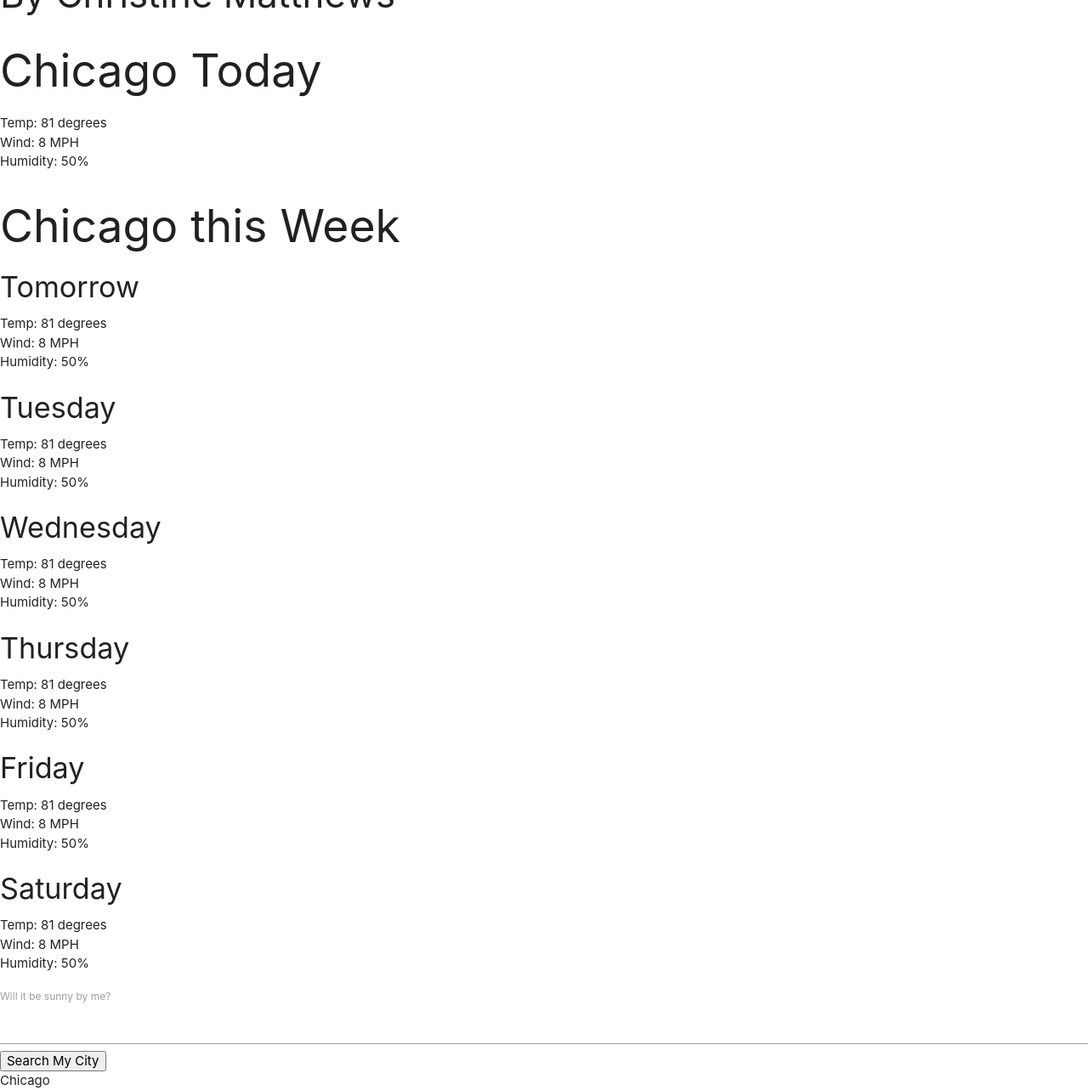
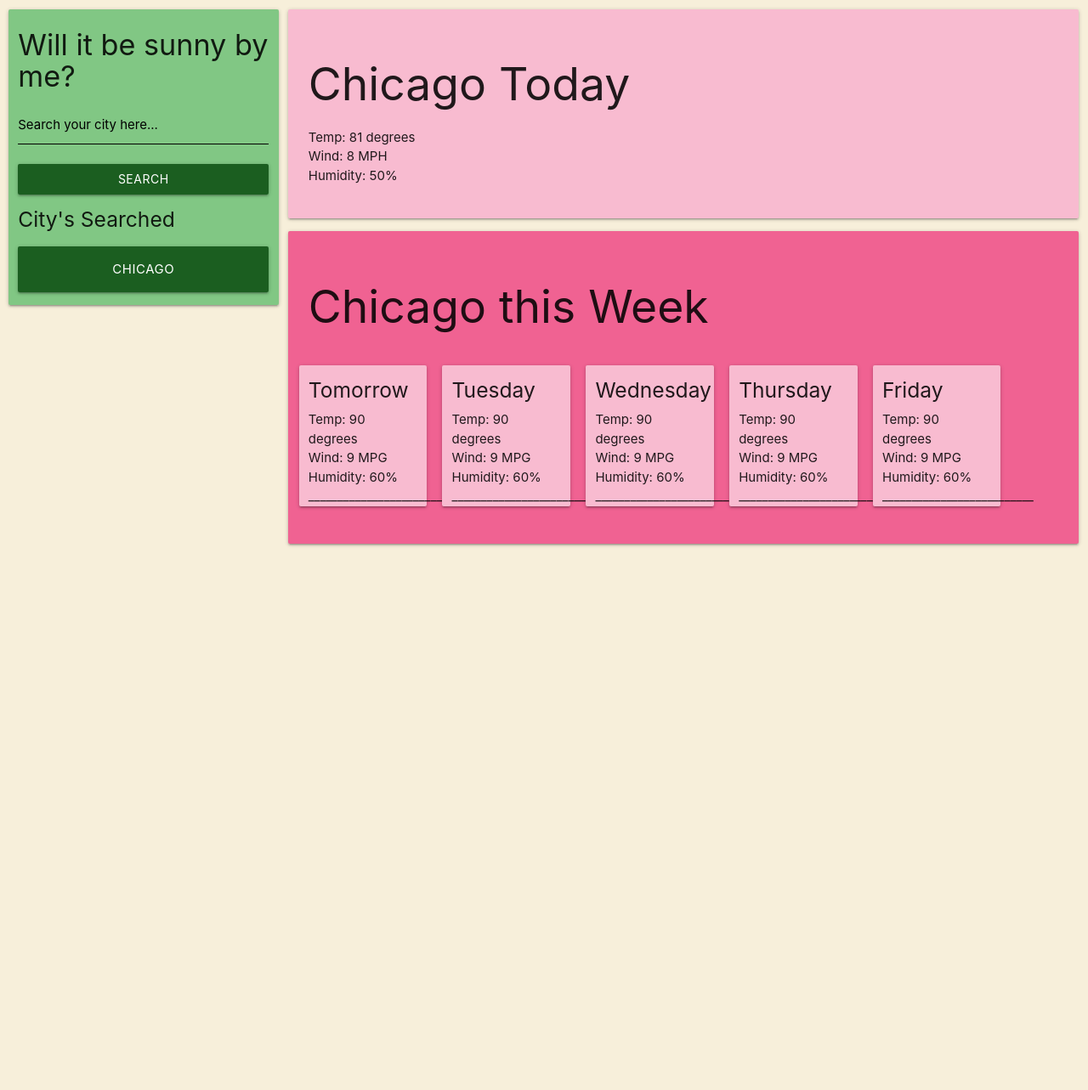
Before and after one commit to cmatthews3212/Weather-App, a plain HTML site: page index.html in a window 1280 px wide. Shown: the part 170-1453 px from the top of the page at 85% size. After the commit the page ends 845 px from the top, so only its background shows below. Drawn offline with Linux system fonts and the light colour scheme; files that its build step writes are made by us from their sources.

Commit message:
Add styling to app

```diff
--- /dev/null
+++ b/assets/css/styles.css
@@ -0,0 +1,28 @@
+body {
+    background-color:  #f7efda;
+    padding-left: 10px;
+}
+
+header {
+    margin: 10px;
+    border-bottom: 1px solid black;
+}
+
+
+.col.card {
+    margin: 2%;
+    margin-bottom: 0;
+}
+
+
+.btn, .btn-large {
+    width: 100%;
+}
+
+form .input-field label {
+    color: black;
+}
+
+form .input-field input[type=text] {
+    border-bottom: 1px solid black;
+}
--- a/index.html
+++ b/index.html
@@ -3,18 +3,34 @@
 <head>
     <meta charset="UTF-8">
     <meta name="viewport" content="width=device-width, initial-scale=1.0">
-    <link type="text/css" rel="stylesheet" href="css/materialize.min.css" media="screen,projection"/>
+    <link href="assets/css/styles.css" rel="stylesheet">
+    <link type="text/css" rel="stylesheet" href="assets/css/materialize.min.css" media="screen,projection"/>
     <title>Weather App</title>
 </head>
-<body>
+<body class="row">
     <header>
         <h1>When will the sun be out?</h1>
-        <h3>By Christine Matthews</h3>
+        <h6>By Christine Matthews</h6>
     </header>
 
-    <main>
+    <aside class="col s3 card-panel green lighten-2">
+        <form>
+            <h4>Will it be sunny by me?</h4>
+           <div class="input-field">
+               <input type="text" id="city" name="city" class="validate">
+               <label for="city">Search your city here...</label>
+            </div>
+            <button id="search-btn" class="waves-effect waves-light green darken-4 btn">Search</button>
+        </form>
+        <section id="search-history">
+            <h5>City's Searched</h5>
+            <div class="test history card-panel green darken-4 white-text waves-effect waves-light btn-large">Chicago</div>
+        </section>
+    </aside>
+
+    <main class="col s9">
         <section id="todays-weather" class="top">
-            <div class="test">
+            <div class="test card-panel pink lighten-4">
                 <h2>Chicago Today</h2>
                 <ul>
                     <li>Temp: 81 degrees</li>
@@ -24,63 +40,53 @@
             </div>
 
         </section>
-        <section id="future-weather" class="bottom">
+        <section id="future-weather" class="bottom card-panel pink lighten-2">
             <div class="test">
                 <h2>Chicago this Week</h2>
             </div>
-            <div class="test">
-                <ul>
-                    <li>
-                        <h4>Tomorrow</h4>
-                        <li>Temp: 81 degrees</li>
-                        <li>Wind: 8 MPH</li>
-                        <li>Humidity: 50%</li>
-                    </li>
-                    <li>
-                        <h4>Tuesday</h4>
-                        <li>Temp: 81 degrees</li>
-                        <li>Wind: 8 MPH</li>
-                        <li>Humidity: 50%</li>
-                    </li>
-                    <li>
-                        <h4>Wednesday</h4>
-                        <li>Temp: 81 degrees</li>
-                        <li>Wind: 8 MPH</li>
-                        <li>Humidity: 50%</li>
-                    </li>
-                    <li>
-                        <h4>Thursday</h4>
-                        <li>Temp: 81 degrees</li>
-                        <li>Wind: 8 MPH</li>
-                        <li>Humidity: 50%</li>
-                    </li>
-                    <li>
-                        <h4>Friday</h4>
-                        <li>Temp: 81 degrees</li>
-                        <li>Wind: 8 MPH</li>
-                        <li>Humidity: 50%</li>
-                    </li>
-                    <li>
-                        <h4>Saturday</h4>
-                        <li>Temp: 81 degrees</li>
-                        <li>Wind: 8 MPH</li>
-                        <li>Humidity: 50%</li>
-                    </li>
-                </ul>
+            <div class="test cards row">
+                <div class="col l2 card-panel pink lighten-4 card">
+                        <h5>Tomorrow</h5>
+                        <div>Temp: 90 degrees</div>
+                        <div>Wind: 9 MPG</div>
+                        <div>Humidity: 60%</div>
+                        <div>__________________________</div>
+                </div>
+                <div class="card col l2 card-panel pink lighten-4">
+                    <h5>Tuesday</h5>
+                    <div>Temp: 90 degrees</div>
+                    <div>Wind: 9 MPG</div>
+                    <div>Humidity: 60%</div>
+                    <div>__________________________</div>
+                </div>
+                <div class="card col l2 card-panel pink lighten-4">
+                    <h5>Wednesday</h5>
+                    <div>Temp: 90 degrees</div>
+                    <div>Wind: 9 MPG</div>
+                    <div>Humidity: 60%</div>
+                    <div>__________________________</div>
+                </div>
+                <div class="card col l2 card-panel pink lighten-4">
+                    <h5>Thursday</h5>
+                    <div>Temp: 90 degrees</div>
+                    <div>Wind: 9 MPG</div>
+                    <div>Humidity: 60%</div>
+                    <div>__________________________</div>
+                </div>
+                <div class="card col l2 card-panel pink lighten-4">
+                    <h5>Friday</h5>
+                    <div>Temp: 90 degrees</div>
+                    <div>Wind: 9 MPG</div>
+                    <div>Humidity: 60%</div>
+                    <div>__________________________</div>
+                </div>
             </div>
 
         </section>
     </main>
 
-    <aside>
-        <form>
-            <label for="city">Will it be sunny by me?</label>
-            <input type="text" id="city" name="city">
-            <button id="search-btn">Search My City</button>
-        </form>
-        <section id="search-history">
-            <div class="test">Chicago</div>
-        </section>
-    </aside>
+
+
+    <script type="text/javascript" src="assets/js/materialize.min.js"></script>
 </body>
 </html>
```
